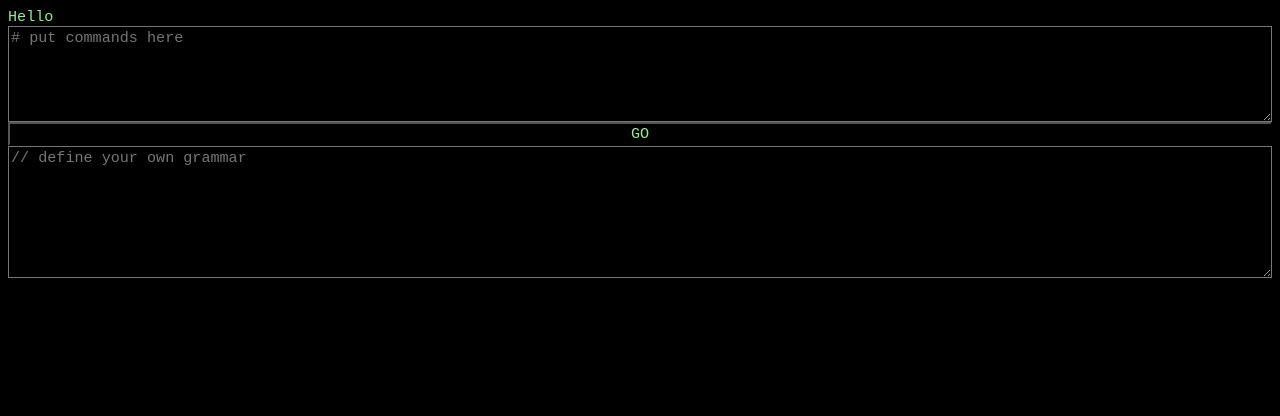
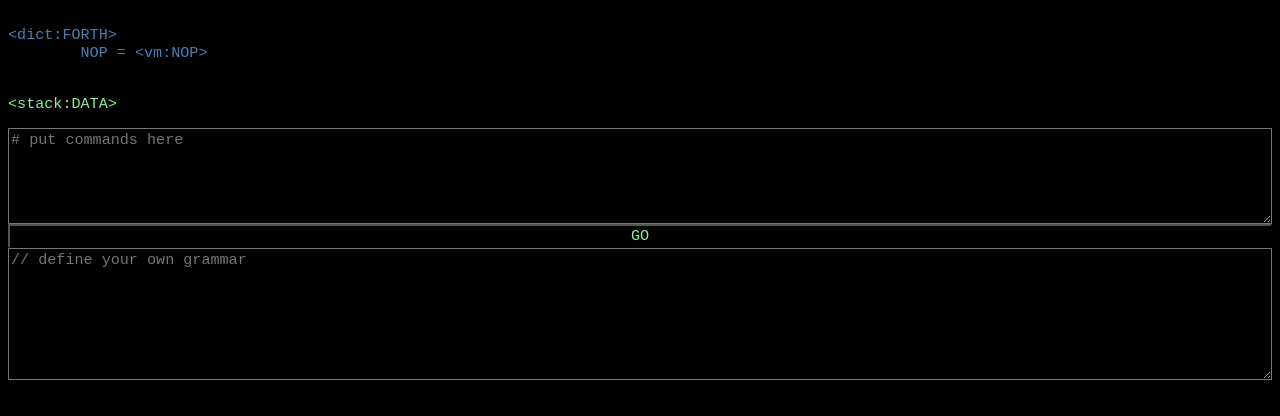
Before and after one commit to ponyatov/jF, a plain HTML site: page jF.html in a window 1280 px wide. Drawn offline with Linux system fonts and the light colour scheme.

Commit message:
+ S?W
Signed-off-by: Dmitry Ponyatov <dponiatov@icbcom.ru>

```diff
--- a/jF.html
+++ b/jF.html
@@ -1,3 +1,5 @@
+<title>jF: Frames/js</title>
+
 <style>
 
 * {
@@ -8,31 +10,80 @@
 #pad,#go,#peg	{ width:100%; }
 #pad			{ color:cyan; }
 #peg			{ color:grey; }
+#words			{ color:steelblue; }
 
 </style>
 
-Hello
+<pre id=words>words</pre>
+<pre id=stack>stack</pre>
 
 <script src="d3.v3.min.js"></script>
 <script src="peg-0.10.0.min.js"></script>
 <script>
 
 body = d3.select('body')
+
 cli  = body.append('form').attr('id', 'cli')
 pad  = cli.append('textarea').attr('id','pad')
-								.attr('rows',5).attr('autofocus',true)
-								.attr('placeholder','# put commands here')
+							.attr('rows',5).attr('autofocus',true)
+							.attr('placeholder','# put commands here')
 go   = cli.append('button').attr('id','go').text('GO')
 peg  = cli.append('textarea').attr('id','peg')
-								.attr('rows',7)
-								.attr('placeholder','// define your own grammar')
+							.attr('rows',7)
+							.attr('placeholder','// define your own grammar')
 
-function Frame(T, V)  { return { type : T, value : V, attr : {}, nest : [] }}
+class Frame {
 
-function Container(V) { Frame.call(this,'container',V) }
+	constructor(T='frame',V) {
+		this.type  = T ; this.value = V ; this.attr  = {} ; this.nest  = [] }
 
-function Stack(V)	  { Container.call(this,V) }
+	dump(depth=0,prefix='') {
+		var S = this.tab(depth) + this.head(prefix)
+		Object.keys(this.attr).forEach(
+			key =>
+			S += this.attr[key].dump(depth+1,key + " = ")
+		)
+		return S }
 
-function Dict(V)	  { Container.call(this,V) }
+	head(prefix='') {
+		return prefix + '<' + this.type + ':' + this.value + '>' }
+
+	tab(N) {
+		return '\n'+'\t'.repeat(N) }
+
+	stor(K,F) { this.attr[K] = F }
+	slot(F)   { this.stor(F.value,F) }
+
+}
+
+class Container extends Frame { constructor(T,V) { super(T,V); } }
+
+class Stack extends Container { constructor(V) { super('stack',V); } }
+
+S = new Stack('DATA')
+
+class Dict extends Container {
+	constructor(V) { super('dict',V) }
+	slot(F)		   { super.slot(new VM(F)) }
+}
+
+W = new Dict('FORTH')
+
+class Active extends Frame {}
+
+class VM extends Active {
+	constructor(F) { super('vm',F.name) ; this.fn = F }
+}
+
+W.slot( function NOP(){} )
+
+words = body.select('#words')
+stack = body.select('#stack')
+
+function sync() {
+	words.text(W.dump())
+	stack.text(S.dump())
+}
+sync()
 
 </script>
```
